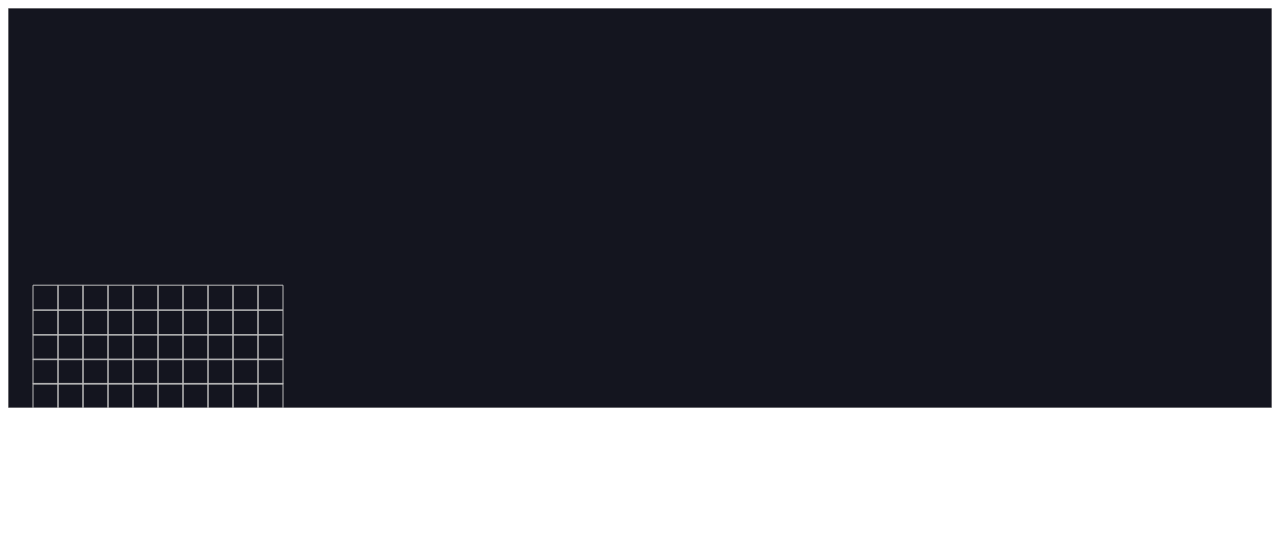
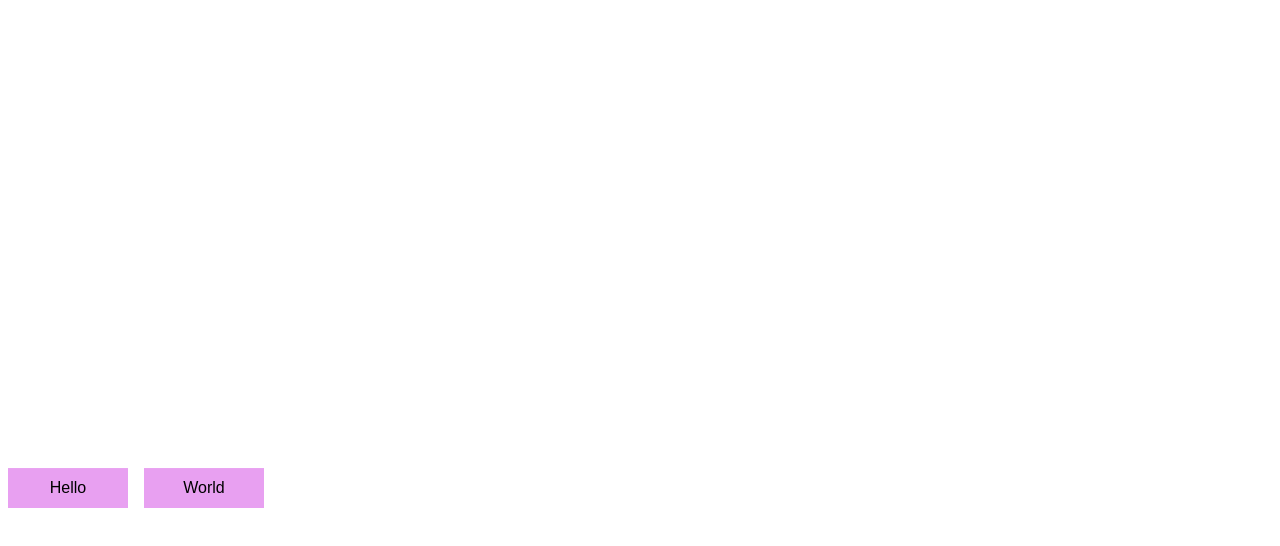
Before and after one commit to pnm122/svelte-physics-renderer, a SvelteKit app: page / in a window 1280 px wide. Shown: the top 546 px of the page. Built offline with nearby package versions, Linux system fonts and the light colour scheme.

Commit message:
Proof of concept with rectangles

```diff
--- /dev/null
+++ b/src/lib/components/Canvas.svelte
@@ -0,0 +1,182 @@
+<script lang="ts">
+  import Matter from 'matter-js'
+  import debounce from 'lodash.debounce'
+  const { Engine, Render, Runner, Composites, MouseConstraint, Mouse, Composite, Bodies } = Matter
+
+  interface Props {
+    /** Width of the canvas */
+    width: string
+    /** Height of the canvas */
+    height: string
+    /** Whether the canvas has walls on all sides. Defaults to true. */
+    bounded?: boolean
+    /** Whether the canvas can be interactive with using the mouse. Defaults to false. */
+    interactive?: boolean
+    children: () => any
+  }
+
+  const {
+    width,
+    height,
+    bounded = true,
+    interactive = false,
+    children
+  }: Props = $props()
+
+  let canvas: HTMLDivElement
+
+  $effect(() => {
+    const width = () => canvas.clientWidth
+    const height = () => canvas.clientHeight
+
+    const engine = Engine.create(),
+          world = engine.world
+
+    // const render = Render.create({
+    //   element: canvas,
+    //   engine,
+    //   options: {
+    //     width: width(),
+    //     height: height()
+    //   }
+    // })
+
+    // Render.run(render)
+
+    const runner = Runner.create()
+    Runner.run(runner, engine)
+
+    // add bodies
+    // const stack = Composites.stack(25, 20, 10, 5, 0, 0, function(x: number, y: number) {
+    //   return Bodies.rectangle(x, y, 25, 25)
+    // });
+    // Composite.add(world, stack);
+
+    function createBodiesFromHTML(elements: HTMLElement[]) {
+      return elements.map(el => {
+        const { x: elementX, y: elementY, width, height } = el.getBoundingClientRect()
+        const { x: canvasX, y: canvasY } = canvas.getBoundingClientRect()
+        console.log(elementX, elementY, canvasX, canvasY)
+
+        return {
+          body: Bodies.rectangle(
+            (elementX - canvasX) + (width / 2),
+            (elementY - canvasY) + (height / 2),
+            width,
+            height
+          ),
+          element: el,
+          render() {
+            const { clientWidth: width, clientHeight: height } = this.element
+            const { angle, position: { x, y } } = this.body
+            this.element.style.position = 'absolute'
+            this.element.style.top = '0'
+            this.element.style.left = '0'
+            this.element.style.transform = `translate(${x - (width / 2)}px, ${y - (height / 2)}px) rotate(${angle}rad)`
+          }
+        }
+      })
+    }
+
+    const bodies = createBodiesFromHTML(Array.from(canvas.querySelectorAll('.element')) as HTMLElement[])
+    Composite.add(world, bodies.map(b => b.body))
+
+    const wallSize = 50
+    const createWalls = () => ([
+        Bodies.rectangle(width() / 2, wallSize / -2, width(), wallSize, { isStatic: true }),
+        Bodies.rectangle(width() / 2, height() + (wallSize / 2), width(), wallSize, { isStatic: true }),
+        Bodies.rectangle(width() + (wallSize / 2), height() / 2, wallSize, height(), { isStatic: true }),
+        Bodies.rectangle(wallSize / -2, height() / 2, wallSize, height(), { isStatic: true })
+    ])
+    let walls: Matter.Body[]
+
+    // add mouse control
+    let mouse: Matter.Mouse
+    let mouseConstraint: Matter.MouseConstraint
+
+    // fit the render viewport to the scene
+    // Render.lookAt(render, {
+    //     min: { x: 0, y: 0 },
+    //     max: { x: width(), y: height() }
+    // });
+
+    const updateRenderBounds = debounce(() => {
+      // https://github.com/liabru/matter-js/issues/955
+      // const w = width(),
+      //       h = height()
+      // render.bounds.max.x = w;
+      // render.bounds.max.y = h;
+      // render.options.width = w;
+      // render.options.height = h;
+      // render.canvas.width = w;
+      // render.canvas.height = h;
+
+      // Update dimensions of walls to match new render bounds
+      if(bounded) {
+        if(walls) {
+          for(const wall of walls) {
+            Composite.remove(world, wall)
+          }
+        }
+        walls = createWalls()
+        Composite.add(world, walls)
+      }
+
+      if(interactive) {
+        if(mouseConstraint) {
+          Composite.remove(world, mouseConstraint)
+        }
+        mouse = Mouse.create(canvas)
+        mouseConstraint = MouseConstraint.create(engine, {
+          mouse,
+          constraint: {
+            stiffness: 0.2,
+            render: {
+              visible: true
+            }
+          }
+        });
+        Composite.add(world, mouseConstraint)
+        // keep the mouse in sync with rendering
+        // render.mouse = mouse
+      }
+    }, 100)
+
+    updateRenderBounds()
+    // TODO: Change this to a resize observer on the actual element
+    window.addEventListener('resize', updateRenderBounds);
+
+    let animationFrame: number
+
+    (function rerender() {
+      for(const body of bodies) {
+        body.render()
+      }
+      Matter.Engine.update(engine);
+      animationFrame = requestAnimationFrame(rerender);
+    })();
+
+    return () => {
+      window.removeEventListener('resize', updateRenderBounds)
+      cancelAnimationFrame(animationFrame)
+      // Render.stop(render)
+      Engine.clear(engine)
+      // render.canvas.remove()
+      // render.textures = {}
+    }
+  })
+</script>
+
+<div
+  bind:this={canvas}
+  class="canvas"
+  style="width: {width}; height: {height};">
+  {@render children()}
+</div>
+
+<style lang="scss">
+  .canvas {
+    overflow: hidden;
+    position: relative;
+  }
+</style>
--- a/src/routes/+page.svelte
+++ b/src/routes/+page.svelte
@@ -1,113 +1,31 @@
-<script lang="ts">
-  import Matter from 'matter-js'
-  import debounce from 'lodash.debounce'
+<script>
+	import Canvas from "$lib/components/Canvas.svelte";
 
-  const { Engine, Render, Runner, Composites, MouseConstraint, Mouse, Composite, Bodies } = Matter
+</script>
+<Canvas
+  width='100%'
+  height='500px'
+  interactive
+>
+  <div class="container">
+    <div class="element">Hello</div>
+    <div class="element">World</div>
+  </div>
+</Canvas>
 
-  let canvas: HTMLDivElement
-
-  $effect(() => {
-    const width = () => canvas.clientWidth
-    const height = () => canvas.clientHeight
-
-    const engine = Engine.create(),
-          world = engine.world
-
-    const render = Render.create({
-      element: canvas,
-      engine,
-      options: {
-        width: width(),
-        height: height()
-      }
-    })
-
-    Render.run(render)
-
-    const runner = Runner.create()
-    Runner.run(runner, engine)
-
-    // add bodies
-    var stack = Composites.stack(25, 20, 10, 5, 0, 0, function(x: number, y: number) {
-      return Bodies.rectangle(x, y, 25, 25)
-    });
-
-    Composite.add(world, stack);
-
-    const wallSize = 50
-    const createWalls = () => ([
-        Bodies.rectangle(width() / 2, wallSize / -2, width(), wallSize, { isStatic: true }),
-        Bodies.rectangle(width() / 2, height() + (wallSize / 2), width(), wallSize, { isStatic: true }),
-        Bodies.rectangle(width() + (wallSize / 2), height() / 2, wallSize, height(), { isStatic: true }),
-        Bodies.rectangle(wallSize / -2, height() / 2, wallSize, height(), { isStatic: true })
-    ])
-    let walls = createWalls()
-    Composite.add(world, walls);
-
-    // add mouse control
-    let mouse: Matter.Mouse
-    let mouseConstraint: Matter.MouseConstraint
-
-    // fit the render viewport to the scene
-    Render.lookAt(render, {
-        min: { x: 0, y: 0 },
-        max: { x: width(), y: height() }
-    });
-
-    const updateRenderBounds = debounce(() => {
-      // https://github.com/liabru/matter-js/issues/955
-      const w = width(),
-            h = height()
-      render.bounds.max.x = w;
-      render.bounds.max.y = h;
-      render.options.width = w;
-      render.options.height = h;
-      render.canvas.width = w;
-      render.canvas.height = h;
-
-      // Update dimensions of walls to match new render bounds
-      if(walls) {
-        for(const wall of walls) {
-          Composite.remove(world, wall)
-        }
-      }
-      walls = createWalls()
-      Composite.add(world, walls)
-
-      if(mouseConstraint) {
-        Composite.remove(world, mouseConstraint)
-      }
-      mouse = Mouse.create(render.canvas)
-      mouseConstraint = MouseConstraint.create(engine, {
-        mouse,
-        constraint: {
-          stiffness: 0.2,
-          render: {
-            visible: true
-          }
-        }
-      });
-      Composite.add(world, mouseConstraint)
-      // keep the mouse in sync with rendering
-      render.mouse = mouse
-    }, 100)
-
-    updateRenderBounds()
-    // TODO: Change this to a resize observer on the actual element
-    window.addEventListener('resize', updateRenderBounds)
-
-    return () => {
-      window.removeEventListener('resize', updateRenderBounds)
-      Render.stop(render)
-      Engine.clear(engine)
-      render.canvas.remove()
-      render.textures = {}
-    }
-  })
-</script>
-
-<div
-  bind:this={canvas}
-  class="canvas"
-  style="width: 100%; height: 400px;">
-</div>
+<style lang="scss">
+  .container {
+    display: flex;
+    align-items: center;
+    gap: 16px;
+  }
+  .element {
+    width: 120px;
+    height: 40px;
+    background-color: #e8a0f1;
+    display: flex;
+    align-items: center;
+    justify-content: center;
+    font-family: sans-serif;
+  }
+</style>
```
